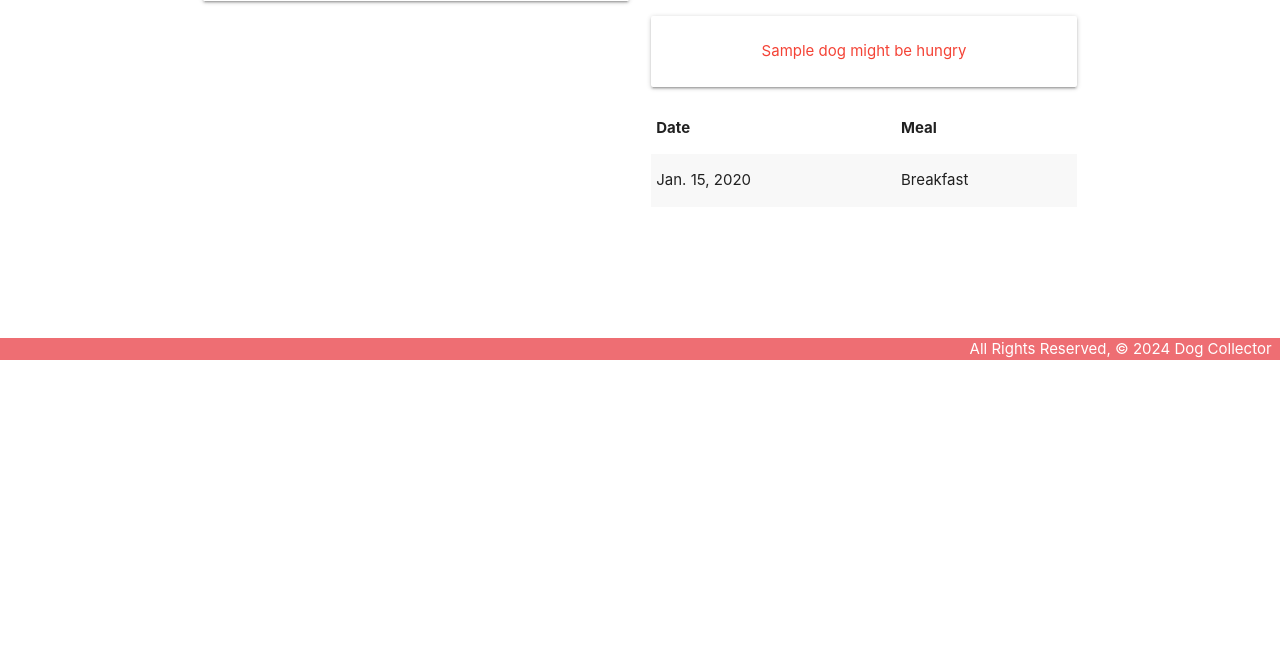
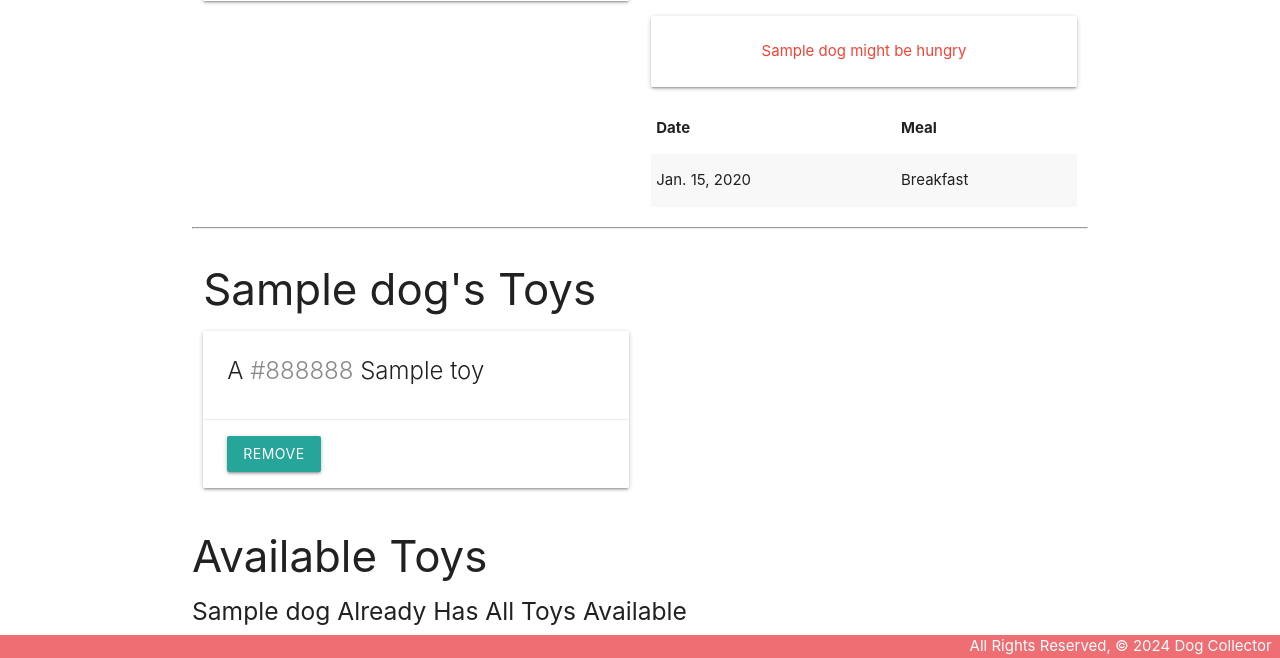
Before and after one commit to JBWHH/dogcollector, a Django app: page /dogs/1/ in a window 1280 px wide. Shown: the part 440-1098 px from the top of the page. Before the commit the page ends 800 px from the top, so only its background shows below. Run offline with Django 5.2, Linux system fonts and the light colour scheme; tables that the repository leaves empty hold one stand-in row (values such as "Sample post").

Commit message:
Last part

```diff
--- a/main_app/models.py
+++ b/main_app/models.py
@@ -27,6 +27,8 @@ class Dog(models.Model):
     description = models.TextField(max_length=250)
     age = models.IntegerField()
 
+    toys = models.ManyToManyField(Toy)
+
     def __str__(self):
         return f'{self.name} ({self.id})'
 
--- a/main_app/templates/dogs/detail.html
+++ b/main_app/templates/dogs/detail.html
@@ -29,11 +29,15 @@
       {{ feeding_form.as_p }}
       <input type="submit" class="btn" value="Add Feeding" />
     </form>
-    <br>
+    <br />
     {% if dog.fed_for_today %}
-      <div class="card-panel teal-text center-align">{{dog.name}} has been fed all meals for today</div>
+    <div class="card-panel teal-text center-align">
+      {{dog.name}} has been fed all meals for today
+    </div>
     {% else %}
-      <div class="card-panel red-text center-align">{{dog.name}} might be hungry</div>
+    <div class="card-panel red-text center-align">
+      {{dog.name}} might be hungry
+    </div>
     {% endif %}
     <table class="striped">
       <thead>
@@ -54,6 +58,54 @@
   </div>
   <!-- New Markup Above -->
 </div>
+<!-- This is all new markup to be added just above the <script> tag -->
+<hr />
+<div class="row">
+  <div class="col s6">
+    <h3>{{ dog.name }}'s Toys</h3>
+    {% if dog.toys.count %} {% for toy in dog.toys.all %}
+    <div class="card">
+      <div class="card-content">
+        <span class="card-title">
+          A <span style="color: {{ toy.color }}">{{ toy.color }}</span>
+          {{ toy.name }}
+        </span>
+      </div>
+      <div class="card-action">
+        <form action="{% url 'unassoc_toy' dog.id toy.id %}" method="POST">
+          {% csrf_token %}
+          <button type="submit" class="btn">Remove</button>
+        </form>
+      </div>
+    </div>
+    {% endfor %} {% else %}
+    <h5>No Toys 😿</h5>
+    {% endif %}
+  </div>
+  <!-- Available toys will come after this line -->
+</div>
+<div class="col s6">
+  <h3>Available Toys</h3>
+  {% if toys.count %} {% for toy in toys.all %}
+  <div class="card">
+    <div class="card-content">
+      <span class="card-title">
+        A <span style="color: {{ toy.color }}">{{ toy.color }}</span>
+        {{ toy.name }}
+      </span>
+    </div>
+    <div class="card-action">
+      <form action="{% url 'assoc_toy' dog.id toy.id %}" method="POST">
+        {% csrf_token %}
+        <button type="submit" class="btn">Add</button>
+      </form>
+    </div>
+  </div>
+  {% endfor %} {% else %}
+  <h5>{{dog.name}} Already Has All Toys Available</h5>
+  {% endif %}
+</div>
+
 <script>
   const dateEl = document.getElementById("id_date");
   // M is Materialize's global variable
@@ -63,7 +115,7 @@
     setDefaultDate: true,
     autoClose: true,
   });
-  const selectEl = document.getElementById('id_meal');
+  const selectEl = document.getElementById("id_meal");
   M.FormSelect.init(selectEl);
 </script>
 {% endblock %}
--- a/main_app/urls.py
+++ b/main_app/urls.py
@@ -10,8 +10,8 @@ urlpatterns = [
     path('dogs/<int:pk>/update/', views.DogUpdate.as_view(), name='dogs_update'),
     path('dogs/<int:pk>/delete/', views.DogDelete.as_view(), name='dogs_delete'),
     path('dogs/<int:dog_id>/add_feeding/', views.add_feeding, name='add_feeding'),
-    # path('dogs/<int:dog_id>/assoc_toy/<int:toy_id>/', views.assoc_toy, name='assoc_toy'),
-    # path('dogs/<int:dog_id>/unassoc_toy/<int:toy_id>/', views.unassoc_toy, name='unassoc_toy'),
+    path('dogs/<int:dog_id>/assoc_toy/<int:toy_id>/', views.assoc_toy, name='assoc_toy'),
+    path('dogs/<int:dog_id>/unassoc_toy/<int:toy_id>/', views.unassoc_toy, name='unassoc_toy'),
     path('toys/', views.ToyList.as_view(), name='toys_index'),
     path('toys/<int:pk>', views.ToyDetail.as_view(), name='toys_detail'),
     path('toys/create/', views.ToyCreate.as_view(), name='toys_create'),
--- a/main_app/views.py
+++ b/main_app/views.py
@@ -18,8 +18,10 @@ def dogs_index(request):
     return render(request, 'dogs/index.html', {'dogs': dogs})
 def dogs_detail(request, dog_id):
     dog = Dog.objects.get(id=dog_id)
+    id_list = dog.toys.all().values_list('id')
+    toys_dog_doesnt_have = Toy.objects.exclude(id__in=id_list)
     feeding_form = FeedingForm()
-    return render(request, 'dogs/detail.html', { 'dog':dog, 'feeding_form': feeding_form })
+    return render(request, 'dogs/detail.html', { 'dog':dog, 'feeding_form': feeding_form, 'toys': toys_dog_doesnt_have })
 
 class DogCreate(CreateView):
     model = Dog
@@ -60,3 +62,11 @@ class ToyUpdate(UpdateView):
 class ToyDelete(DeleteView):
     model = Toy
     success_url = '/toys'
+
+def assoc_toy(request, dog_id, toy_id):
+    Dog.objects.get(id=dog_id).toys.add(toy_id)
+    return redirect('detail', dog_id=dog_id)
+
+def unassoc_toy(request, dog_id, toy_id):
+    Dog.objects.get(id=dog_id).toys.remove(toy_id)
+    return redirect('detail', dog_id=dog_id)
```
Also changed, not shown: main_app/migrations/0007_dog_toys.py (added).
